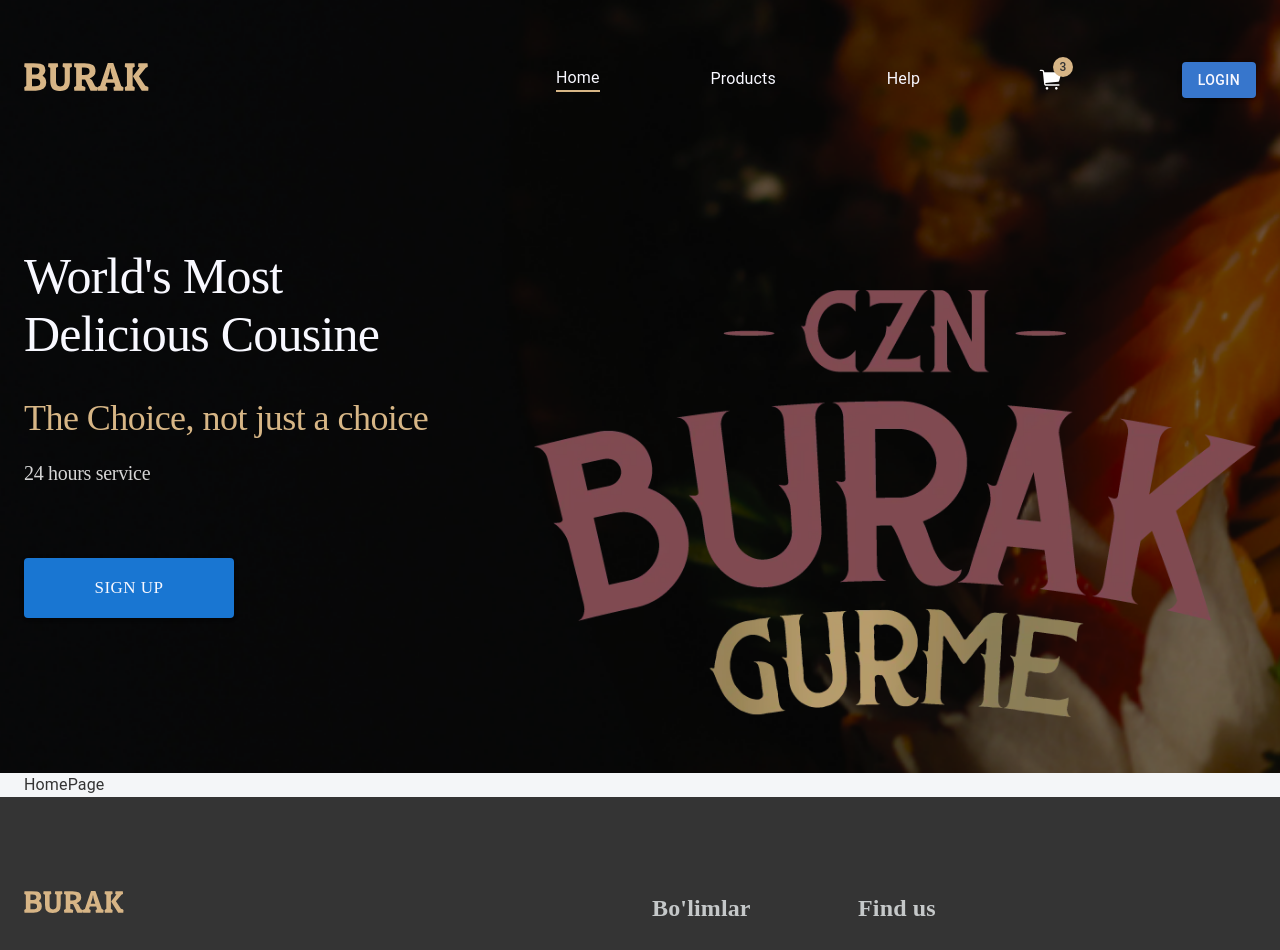
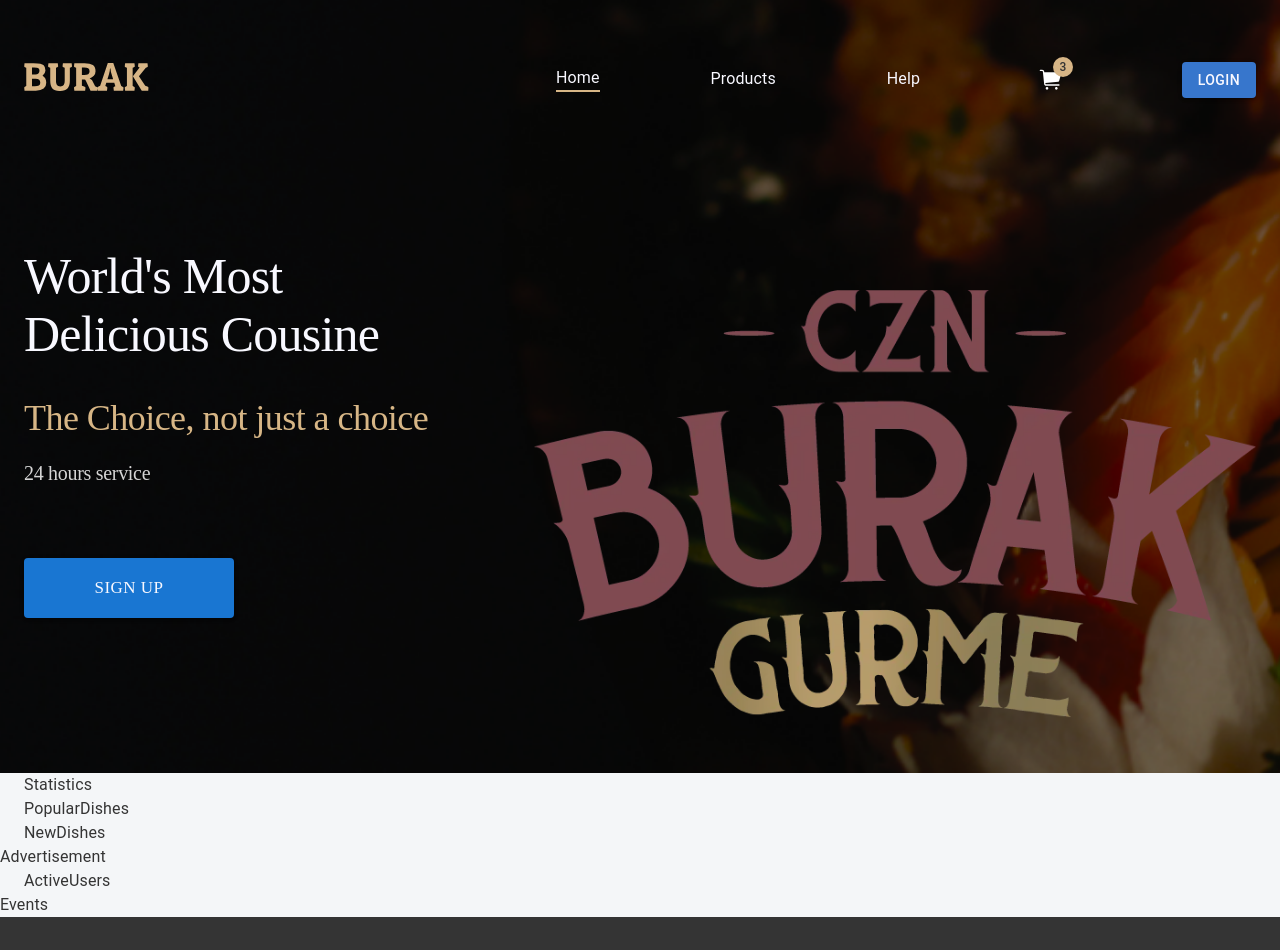
Before and after one commit to Surojbek19/ecoflora-react, a React (Create React App) app: page / in a window 1280 px wide. Shown: the top 950 px of the page. Built offline with nearby package versions, Linux system fonts and the light colour scheme.

Commit message:
fix: organize homepage related sectional components

```diff
--- /dev/null
+++ b/src/app/screens/homePage/ActiveUsers.tsx
@@ -0,0 +1,10 @@
+import React from "react";
+import { Container } from "@mui/material";
+
+export default function ActiveUsers() {
+    return (
+    <div>
+        <Container>ActiveUsers</Container>
+    </div>
+    )
+}
--- /dev/null
+++ b/src/app/screens/homePage/Advertisement.tsx
@@ -0,0 +1,8 @@
+import React from "react";
+export default function Advertisement() {
+    return (
+    <div>
+        Advertisement
+    </div>
+    )
+}
--- /dev/null
+++ b/src/app/screens/homePage/Events.tsx
@@ -0,0 +1,8 @@
+import React from "react";
+export default function Events() {
+    return (
+    <div>
+        Events
+    </div>
+    )
+}
--- /dev/null
+++ b/src/app/screens/homePage/NewDishes.tsx
@@ -0,0 +1,10 @@
+import React from "react";
+import { Container } from "@mui/material";
+
+export default function NewDishes() {
+    return (
+    <div>
+        <Container>NewDishes</Container>
+    </div>
+    )
+}
--- /dev/null
+++ b/src/app/screens/homePage/PopularDishes.tsx
@@ -0,0 +1,10 @@
+import React from "react";
+import { Container } from "@mui/material";
+
+export default function PopularDishes() {
+    return (
+    <div>
+        <Container>PopularDishes</Container>
+    </div>
+    )
+}
--- /dev/null
+++ b/src/app/screens/homePage/Statistics.tsx
@@ -0,0 +1,10 @@
+import React from "react";
+import { Container } from "@mui/material";
+
+export default function Statistics() {
+    return (
+    <div>
+        <Container>Statistics</Container>
+    </div>
+    )
+}
--- a/src/app/screens/homePage/index.tsx
+++ b/src/app/screens/homePage/index.tsx
@@ -1,5 +1,18 @@
-import { Container } from "@mui/material";
+import React from "react";
+import Statistics from "./Statistics";
+import PopularDishes from "./PopularDishes";
+import NewDishes from "./NewDishes";
+import Advertisement from "./Advertisement";
+import Events from "./Events";
+import ActiveUsers from "./ActiveUsers";
 
 export default function HomePage() {
-  return <Container>HomePage</Container>;
+  return <div className={"homepage"}>
+    <Statistics />
+    <PopularDishes />
+    <NewDishes />
+    <Advertisement />
+    <ActiveUsers />
+    <Events />
+  </div>
 }
--- /dev/null
+++ b/src/css/home.css
@@ -0,0 +1,4 @@
+.homepage {
+    width: 100;
+    height: auto;
+}
```
